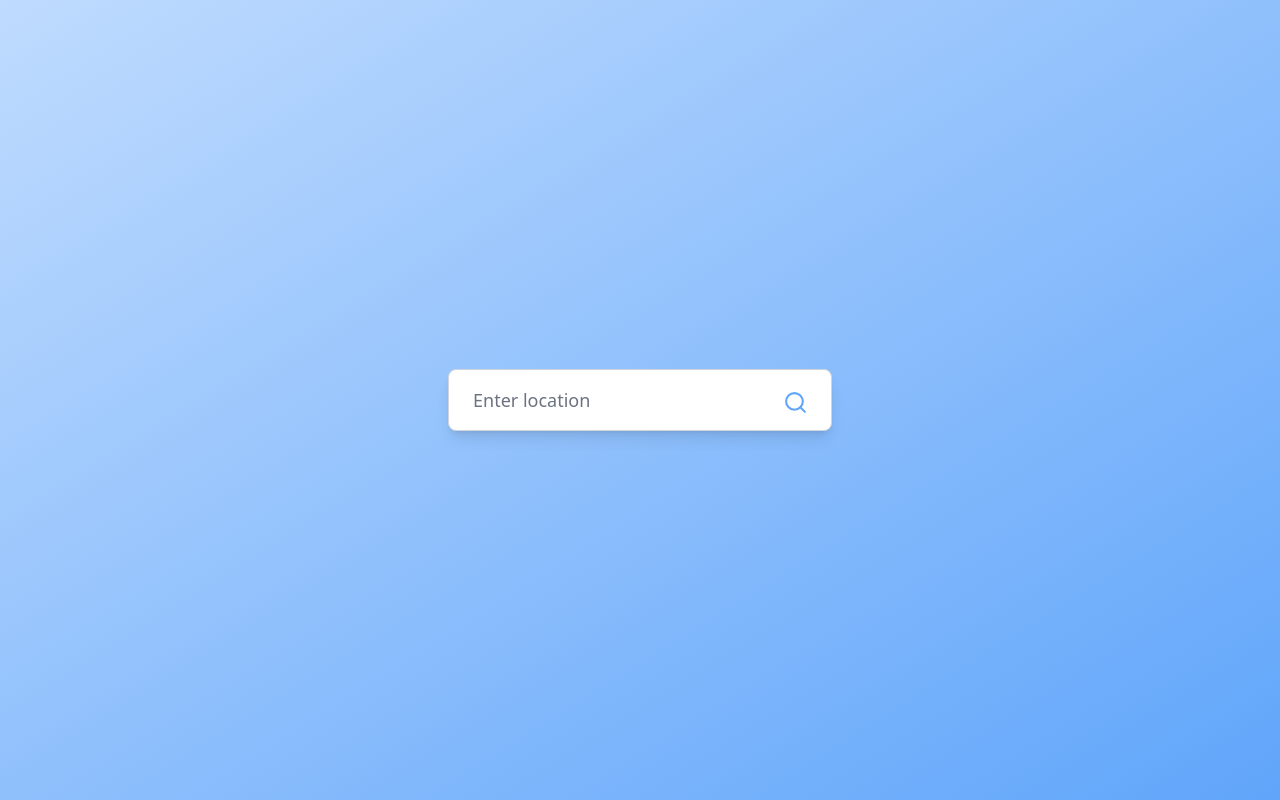
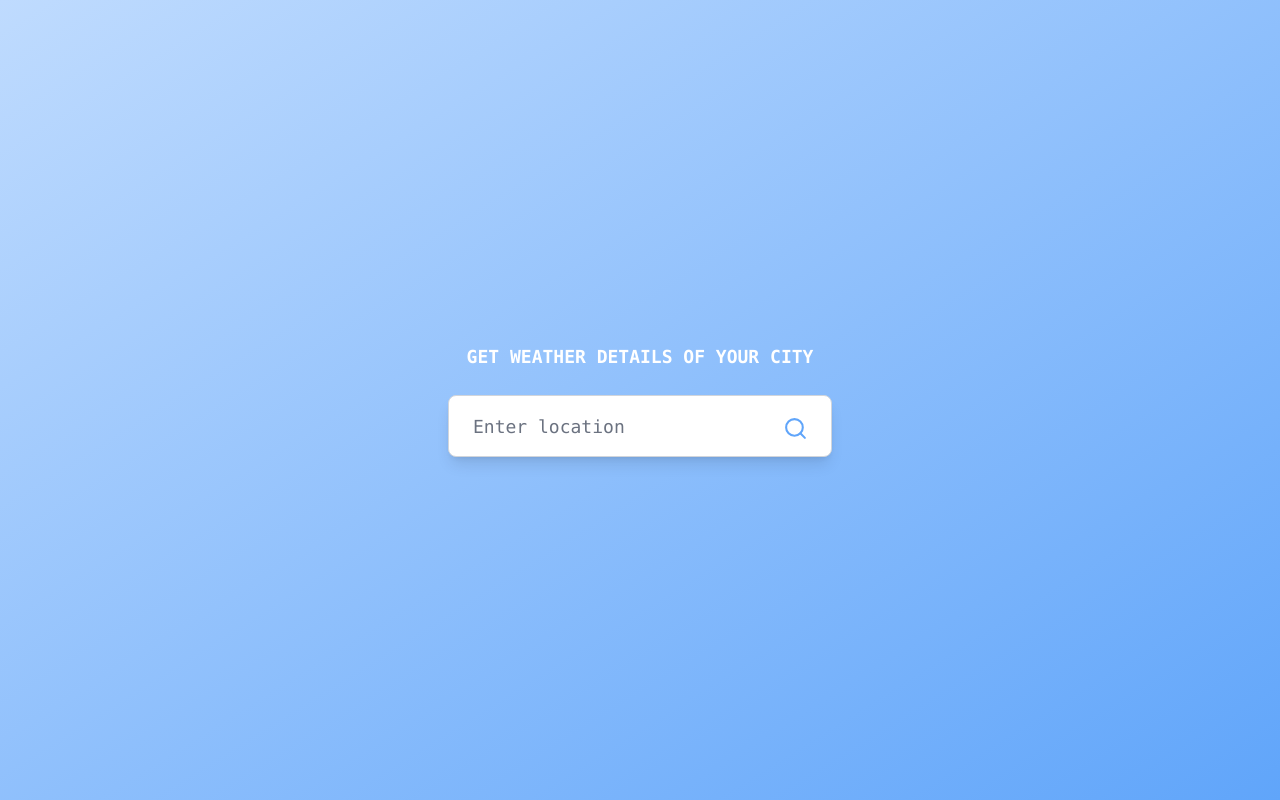
Before and after one commit to dipendrabhandariofficial/weather-app, a React (Vite) app: page / in a window 1280 px wide. Built offline with nearby package versions, Linux system fonts and the light colour scheme.

Commit message:
text updated

```diff
--- a/src/App.jsx
+++ b/src/App.jsx
@@ -42,9 +42,9 @@ function App() {
       .catch((error) => {
         if (error.response && error.response.status === 404) {
           setError("Location not found. Please try again.");
-          setErrorImage("sorry.jpg");
         } else {
           setError("An error occurred while fetching data. Please try later.");
+          setErrorImage("sorry.jpg");
           setErrorImage("");
         }
       });
@@ -68,11 +68,15 @@ function App() {
   };
 
   return (
-    <div className="h-screen w-full bg-gradient-to-br from-blue-200 to-blue-400 flex flex-col items-center justify-center gap-8">
-      <div className="w-[80%] md:w-[50%] lg:w-[30%] relative">
+    <div className="h-screen w-full bg-gradient-to-br from-blue-200 to-blue-400 flex flex-col items-center justify-center gap-6">
+
+      <div>
+          <h2 className="uppercase font-mono md:text-lg text-sm font-bold text-white">Get weather details of your city </h2>
+        </div><div className="w-[80%] md:w-[50%] lg:w-[30%] relative">
+
         <input
           type="text"
-          className="w-full bg-white border border-gray-300 rounded-lg shadow-lg px-6 py-4 text-lg font-sans placeholder-gray-500 focus:outline-none focus:ring-2 focus:ring-blue-500 transition"
+          className="w-full bg-white border  border-gray-300 rounded-lg shadow-lg px-6 py-4 text-lg font-sans placeholder-gray-500 placeholder:font-mono focus:outline-none focus:ring-2 focus:ring-blue-500 transition"
           placeholder="Enter location"
           value={location}
           onChange={(e) => {
@@ -80,7 +84,14 @@ function App() {
             setLocation(query);
             fetchSuggestions(query);
           }}
-          onKeyDown={handleKeyDown} // Handle arrow and Enter keys
+
+          onKeyDown={(e) => {
+            handleKeyDown(e); // Handles arrow key navigation
+            if (e.key === "Enter") {
+              searchLocation(); // Triggers search on Enter
+            }
+          }}
+          // Handle arrow and Enter keys
         />
         <button
           onClick={() => searchLocation()}
--- a/src/components/Weather.jsx
+++ b/src/components/Weather.jsx
@@ -32,7 +32,7 @@ const Weather = ({ weatherData }) => {
 
       <div className="mt-6 space-y-4">
 
-        <div className="flex justify-between border-collapse max-md:border-b-gray-600 max-md:shadow-md max-md:bg-slate-200 rounded-r-md border-spacing-5 p-2 ">
+        <div className="flex justify-between ">
           <p className="text-gray-600">Feels Like</p>
           <p className="text-gray-900 font-bold">
             {weatherData.main.feels_like.toFixed()}°C
```
